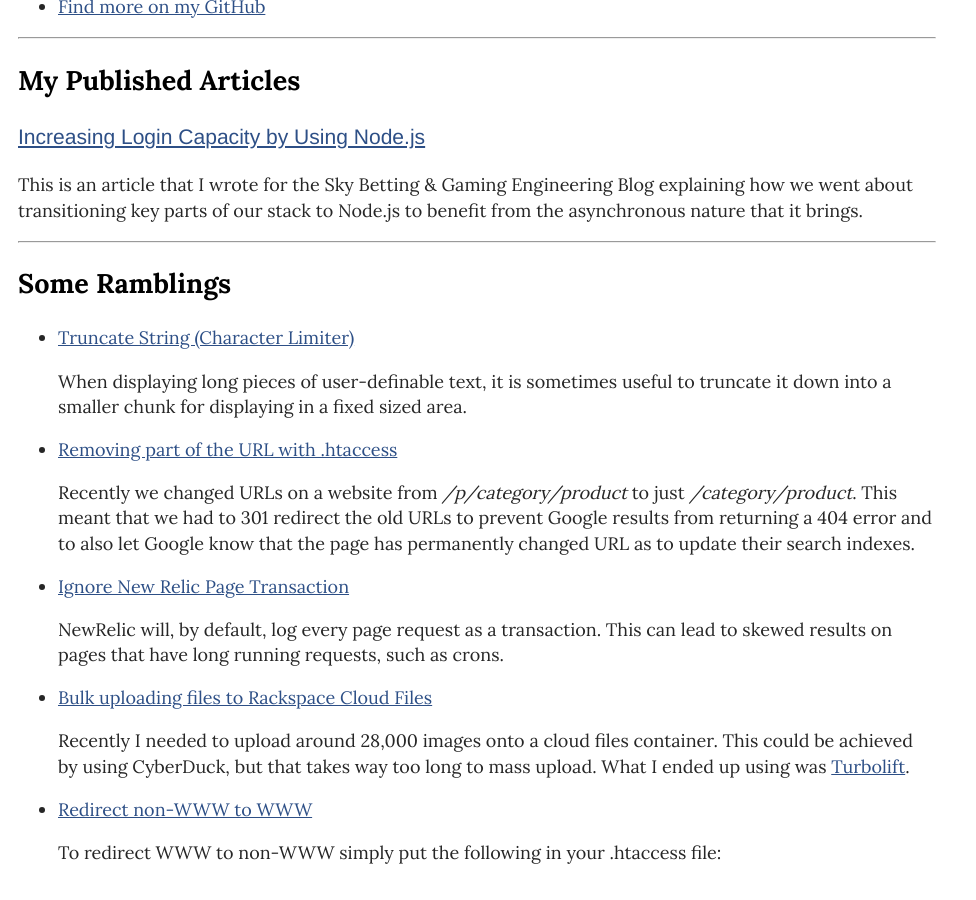
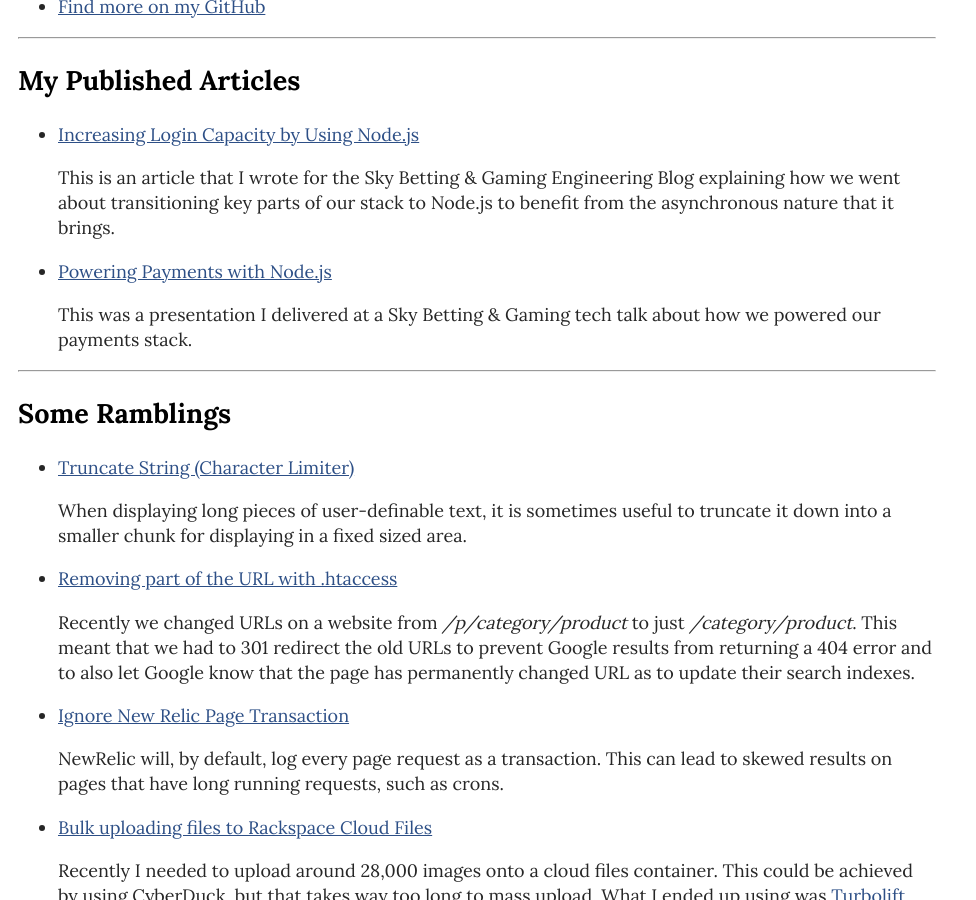
Before and after one commit to ThomasLomas/thomaslomas.github.io, a Jekyll site: the page built from index.html, in a window 1280 px wide and 900 px high, scrolled down 1069 px. Shown: the whole window, without its empty margins (0-976 px from the left). Built offline with Jekyll 4.4.1, drawn with Linux system fonts in a browser that asks for light colours.

Commit message:
Add Powering Payments presentation

```diff
--- a/index.html
+++ b/index.html
@@ -33,8 +33,16 @@
 <hr />
 
 <h2>My Published Articles</h2>
-<h3><a href="http://engineering.skybettingandgaming.com/2016/02/03/increasing-login-capcity-by-using-node-js/">Increasing Login Capacity by Using Node.js</a></h3>
-<p>This is an article that I wrote for the Sky Betting &amp; Gaming Engineering Blog explaining how we went about transitioning key parts of our stack to Node.js to benefit from the asynchronous nature that it brings.</p>
+<ul>
+    <li>
+        <a href="http://engineering.skybettingandgaming.com/2016/02/03/increasing-login-capcity-by-using-node-js/">Increasing Login Capacity by Using Node.js</a>
+        <p>This is an article that I wrote for the Sky Betting &amp; Gaming Engineering Blog explaining how we went about transitioning key parts of our stack to Node.js to benefit from the asynchronous nature that it brings.</p>
+    </li>
+    <li>
+        <a href="http://www.slideshare.net/ThomasLomas/powering-payments-with-nodejs">Powering Payments with Node.js</a>
+        <p>This was a presentation I delivered at a Sky Betting &amp; Gaming tech talk about how we powered our payments stack.</p>
+    </li>
+</ul>
 
 <hr />
 
```
